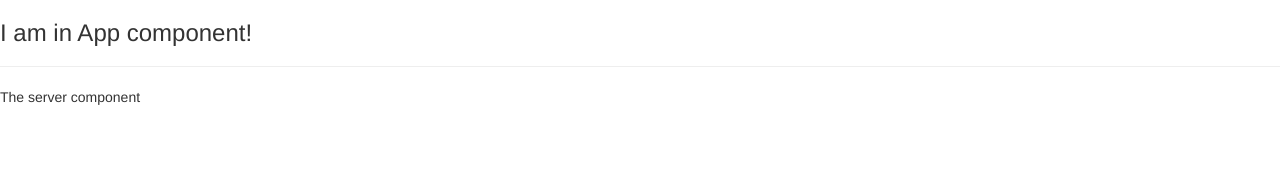
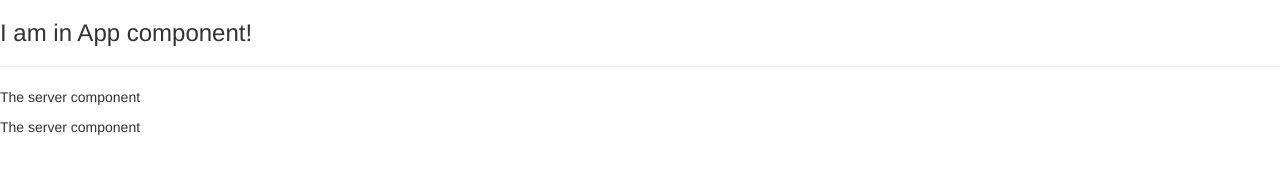
Before and after one commit to shree-yadam/my-udemy-app, an Angular app: page / in a window 1280 px wide. Shown: the top 187 px of the page. Built offline with nearby package versions, Linux system fonts and the light colour scheme.

Commit message:
create servers component of multiple servers

```diff
--- a/src/app/app.component.html
+++ b/src/app/app.component.html
@@ -1,3 +1,3 @@
 <h3>I am in App component!</h3>
 <hr>
-<app-server></app-server>
+<app-servers></app-servers>
--- a/src/app/app.module.ts
+++ b/src/app/app.module.ts
@@ -3,11 +3,13 @@
 
 import { AppComponent } from './app.component';
 import { ServerComponent } from './server/server.component';
+import { ServersComponent } from './servers/servers.component';
 
 @NgModule({
   declarations: [
     AppComponent,
-    ServerComponent
+    ServerComponent,
+    ServersComponent
   ],
   imports: [
     BrowserModule
--- /dev/null
+++ b/src/app/servers/servers.component.html
@@ -0,0 +1,2 @@
+<app-server></app-server>
+<app-server></app-server>
--- /dev/null
+++ b/src/app/servers/servers.component.ts
@@ -0,0 +1,15 @@
+import { Component, OnInit } from '@angular/core';
+
+@Component({
+  selector: 'app-servers',
+  templateUrl: './servers.component.html',
+  styleUrls: ['./servers.component.css']
+})
+export class ServersComponent implements OnInit {
+
+  constructor() { }
+
+  ngOnInit(): void {
+  }
+
+}
```
Also changed, not shown: src/app/servers/servers.component.css (added), 1 other file (tests, documents, lock files or other folders).
